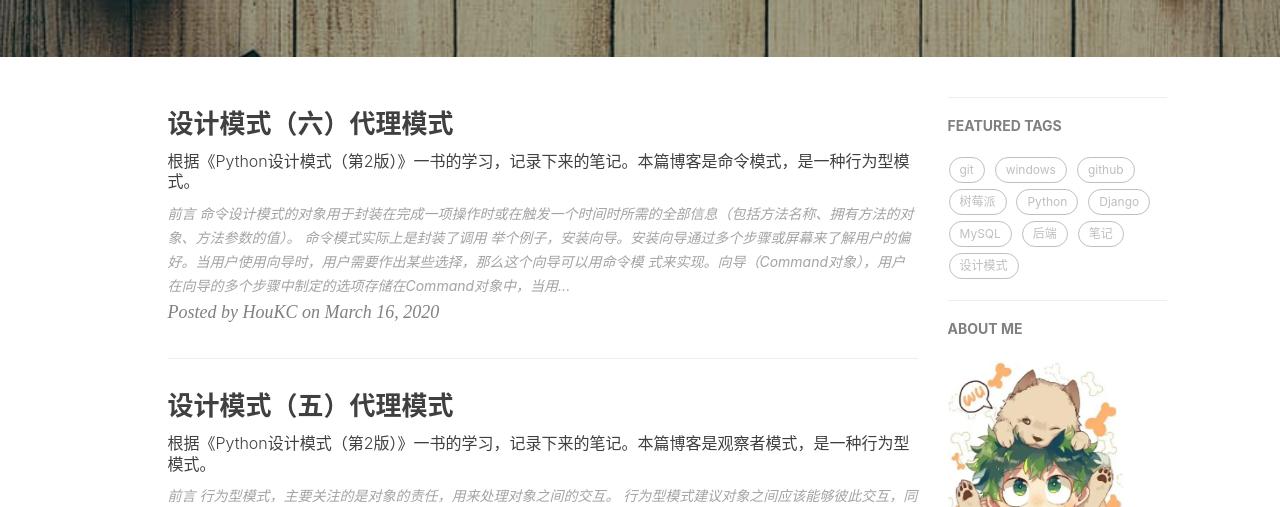
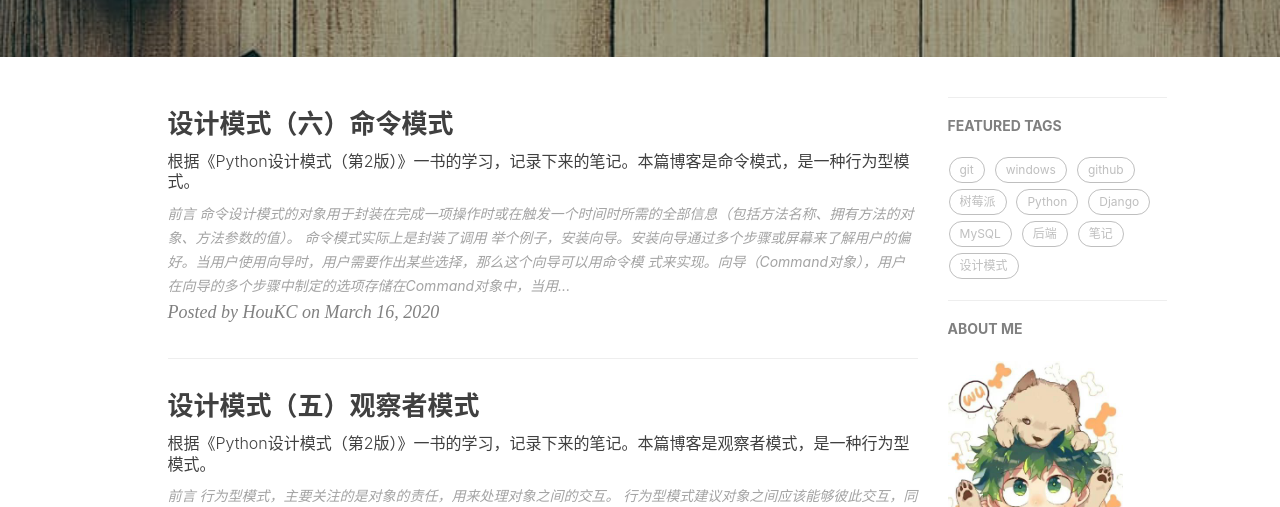
Before and after one commit to HouKC/houkc.github.io, a Jekyll site: the page built from index.html, in a window 1280 px wide and 900 px high. Shown: the part 361-868 px from the top of the window. Built offline with Jekyll 4.4.1, drawn with Linux system fonts in a browser that asks for light colours; nearby versions of some CDN libraries; the list of posts is cut into pages by our own code; comment, search, counter and statistics services are not loaded.

Commit message:
update observerPattern.md & commandPattern.md

```diff
--- a/_posts/2020-03-13-observerPattern.md
+++ b/_posts/2020-03-13-observerPattern.md
@@ -1,6 +1,6 @@
 ---
 layout:     post
-title:      设计模式（五）代理模式
+title:      设计模式（五）观察者模式
 subtitle:   根据《Python设计模式（第2版）》一书的学习，记录下来的笔记。本篇博客是观察者模式，是一种行为型模式。
 date:       2020-03-13
 author:     HouKC
--- a/_posts/2020-03-16-commandPattern.md
+++ b/_posts/2020-03-16-commandPattern.md
@@ -1,6 +1,6 @@
 ---
 layout:     post
-title:      设计模式（六）代理模式
+title:      设计模式（六）命令模式
 subtitle:   根据《Python设计模式（第2版）》一书的学习，记录下来的笔记。本篇博客是命令模式，是一种行为型模式。
 date:       2020-03-16
 author:     HouKC
```
